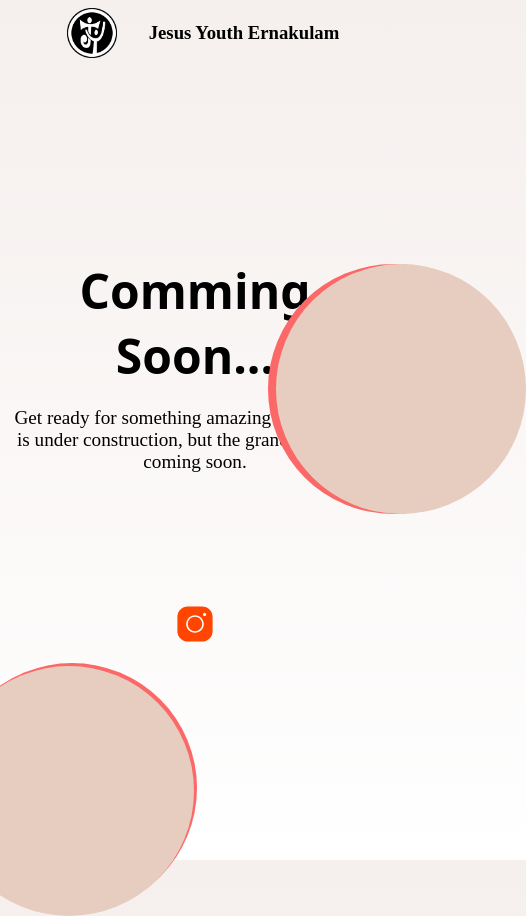
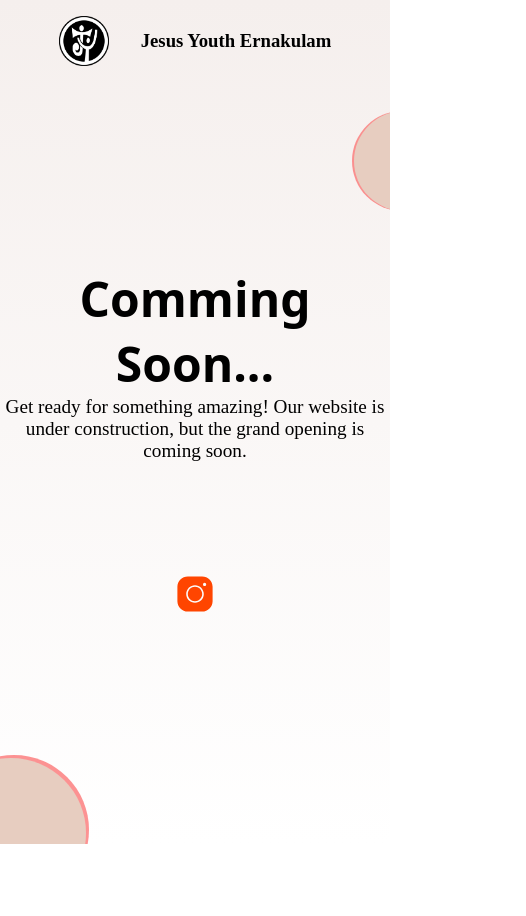
Before and after one commit to thadevoosm/jyekm, a plain HTML site: page index.html in a window 390 px wide. Shown: the whole page, 526 px wide, since content can reach past the window. After the commit the page ends 844 px from the top, so only its background shows below. Drawn offline with Linux system fonts and the light colour scheme; a web font is replaced by a local one.

Commit message:
last mobile

```diff
--- a/css/style.css
+++ b/css/style.css
@@ -1,6 +1,10 @@
 @import url('https://fonts.googleapis.com/css2?family=Honk&display=swap');
 
-
+*{
+    box-sizing: border-box;
+    margin: 0;
+    padding: 0;
+}
 body{
     background-image: linear-gradient(#f5efed, rgb(255, 255, 255));
     height: 100vh;
@@ -64,7 +68,7 @@ body{
 }
 .circle-overlay-1{
     z-index: 5;
-    background-color: rgb(252, 104, 104);
+    background-color: rgb(252, 104, 104, 0.71);
     top: -11.7rem;
 }
 .circle-2{
@@ -80,7 +84,7 @@ body{
 }
 .circle-overlay-2{
     z-index: 5;
-    background-color: rgb(252, 104, 104);
+    background-color: rgb(252, 104, 104, 0.71);
     bottom: -3.8rem;
     left: -3.8rem;
 }
@@ -97,7 +101,7 @@ body{
 }
 .circle-overlay-3{
     z-index: 5;
-    background-color: rgb(252, 104, 104);
+    background-color: rgba(252, 104, 104, 0.71);
     right: -8.5rem;
 }
 
@@ -111,9 +115,33 @@ body{
     }
     .navbar{
         margin-left: 0rem;
-        padding-top: 0rem;
+        padding-top: 1rem;
         width: 100vw;
         justify-content: center ;
     }
+    body{
+        overflow-x: hidden;
+        overflow-y: hidden ;
+    }
+    html{
+        overflow: hidden;
+        box-sizing: border-box;
+        margin: 0;
+        padding: 0;
+        border: 0;
+    }
+    .circle-3{
+        height: 100px;
+        width: 100px;
+        right: -4rem;
+        bottom: 75%;
+    }
+    .circle-overlay-3{
+       right: -3.9rem;
+    }
+    .circle-2{
+        height: 150px;
+        width: 150px;
+    }
 
 }
```
